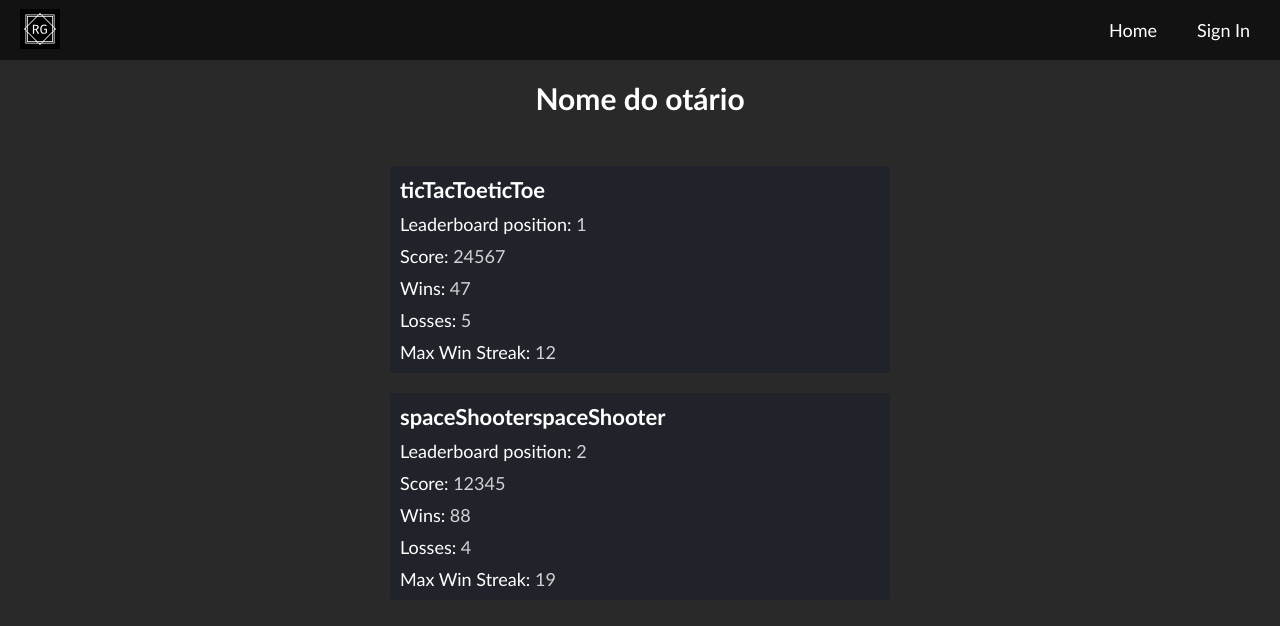
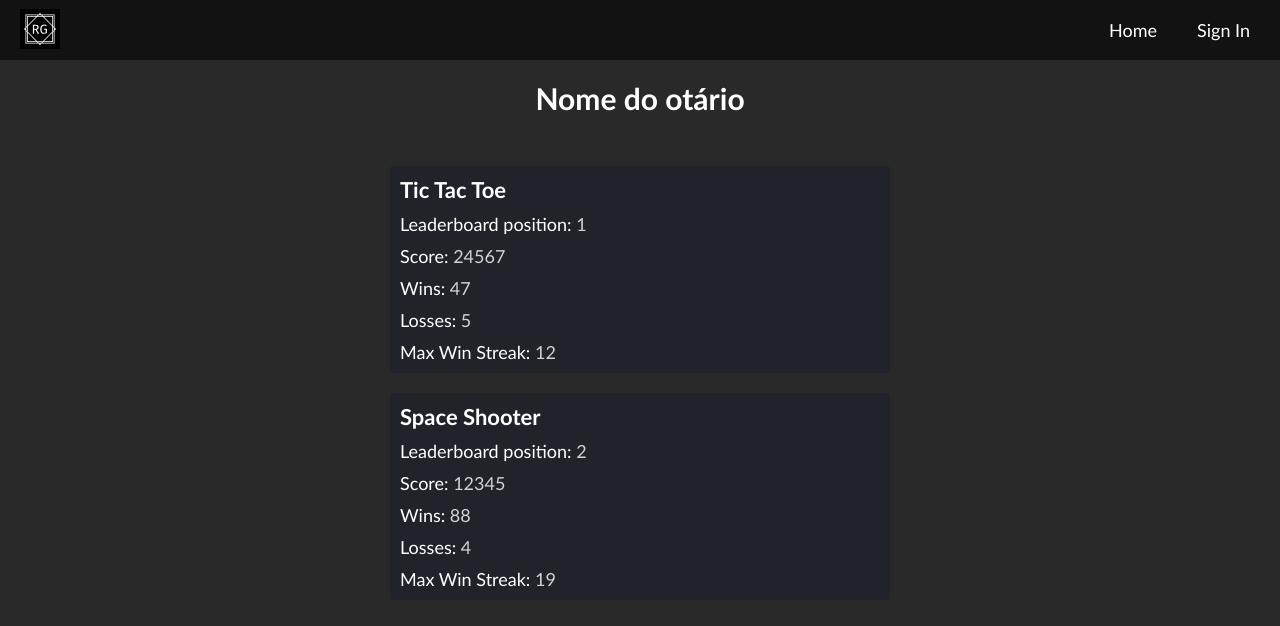
Before and after one commit to Romario-Negreiros/RetroGames, a Next.js app: page /players/Romario in a window 1280 px wide. Shown: the top 626 px of the page. Built offline with nearby package versions, Linux system fonts and the light colour scheme; no server answers.

Commit message:
feat: add gamesNamesForTitle object to use in h2 tags

```diff
--- a/src/pages/players/[name]/index.tsx
+++ b/src/pages/players/[name]/index.tsx
@@ -24,6 +24,11 @@ type Games = 'ticTacToe' | 'spaceShooter'
 
 const games: Games[] = ['ticTacToe', 'spaceShooter']
 
+const gamesNamesForTitle = {
+  ticTacToe: 'Tic Tac Toe',
+  spaceShooter: 'Space Shooter'
+}
+
 const PlayerProfile: NextPage = () => {
   return (
     <section className={styles.container}>
@@ -31,7 +36,7 @@ const PlayerProfile: NextPage = () => {
       {games.map(game => (
         <ul key={game} className={styles.game_info}>
           <li className={styles.game_title}>
-            <h2>{game.match(/^([a-z]*){1}([A-Z]{1}[a-z]*)*$/)}</h2>
+            <h2>{gamesNamesForTitle[game]}</h2>
           </li>
           <li><span>Leaderboard position: </span>{user[game].position}</li>
           <li><span>Score: </span>{user[game].score}</li>
```
